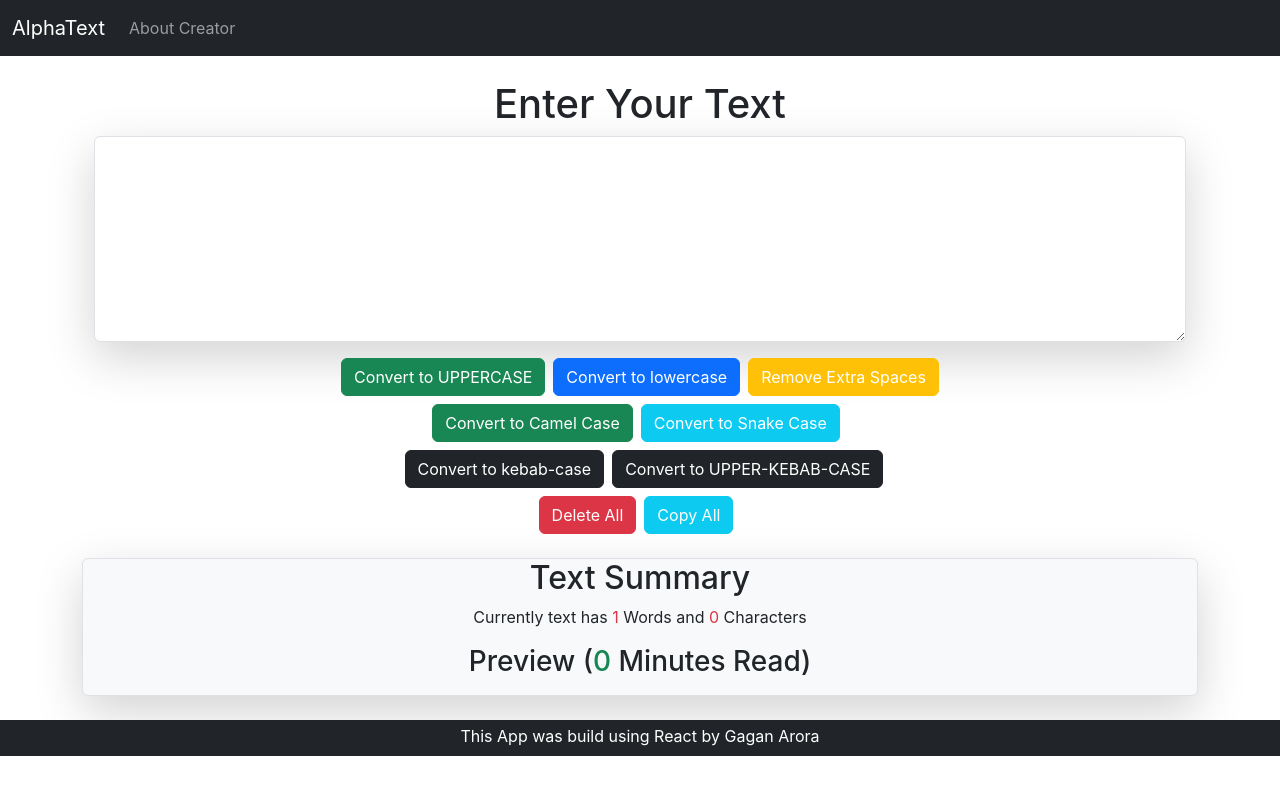
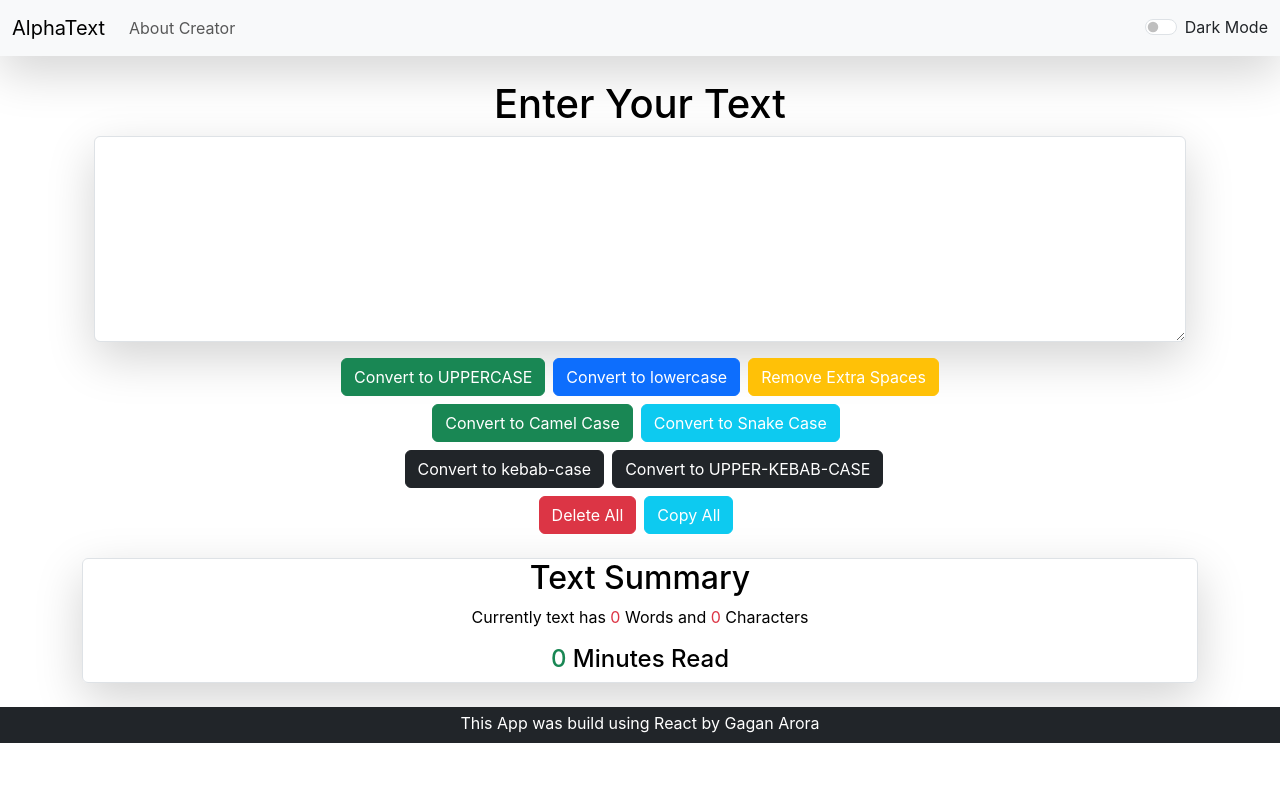
Before and after one commit to gagan257/AlphaText, a React (Create React App) app: page / in a window 1280 px wide. Shown: the top 794 px of the page. Built offline with nearby package versions, Linux system fonts and the light colour scheme.

Commit message:
UI: 3D Dark Mode

```diff
--- a/src/App.js
+++ b/src/App.js
@@ -1,4 +1,4 @@
-import React from "react";
+import React, { useState } from "react";
 import "./App.css";
 import Navbar from "./components/Navbar";
 import TextForm from "./components/TextForm";
@@ -6,11 +6,27 @@ import Footer from "./components/Footer";
 // import About from "./components/About";
 
 function App() {
+  const [mode, setmode] = useState("light");
+
+  const toggleMode = () => {
+    if (mode === "light") {
+      setmode("dark");
+      document.body.style.backgroundColor = "grey";
+    } else {
+      setmode("light");
+      document.body.style.backgroundColor = "white";
+    }
+  };
   return (
     <div>
-      <Navbar title="AlphaText" aboutbtn="About Creator" />
+      <Navbar
+        title="AlphaText"
+        aboutbtn="About Creator"
+        mode={mode}
+        toggleMode={toggleMode}
+      />
       <div className="container my-4">
-        <TextForm heading="Enter Your Text" />
+        <TextForm heading="Enter Your Text" mode={mode} />
       </div>
       <Footer />
     </div>
--- a/src/components/Navbar.js
+++ b/src/components/Navbar.js
@@ -4,7 +4,9 @@ import propTypes from "prop-types"; // impt
 export default function Navbar(props) {
   // rfc
   return (
-    <nav className="navbar navbar-dark navbar-expand-lg bg-dark">
+    <nav
+      className={`navbar navbar-${props.mode} navbar-expand-lg shadow-lg bg-${props.mode}`}
+    >
       <div className="container-fluid">
         <a className="navbar-brand" href="/">
           {props.title}
@@ -28,6 +30,25 @@ export default function Navbar(props) {
               </a>
             </li>
           </ul>
+          <div
+            className={`form-check form-switch text-${
+              props.mode === "light" ? "dark" : "light"
+            }`}
+          >
+            <input
+              onClick={props.toggleMode}
+              className="form-check-input"
+              type="checkbox"
+              role="switch"
+              id="flexSwitchCheckDefault"
+            />
+            <label
+              className="form-check-label"
+              htmlFor="flexSwitchCheckDefault"
+            >
+              Dark Mode
+            </label>
+          </div>
         </div>
       </div>
     </nav>
--- a/src/components/TextForm.js
+++ b/src/components/TextForm.js
@@ -54,7 +54,10 @@ export default function TextForm(props) {
   };
   return (
     <>
-      <div className="container pb-2 rounded">
+      <div
+        className="container pb-2 rounded"
+        style={{ color: props.mode === "dark" ? "white" : "black" }}
+      >
         <h1 className="text-center">{props.heading}</h1>
         <div className="mb-3">
           <textarea
@@ -120,21 +123,24 @@ export default function TextForm(props) {
           </button>
         </div>
       </div>
-      <div className="container border bg-light my-3 text-center rounded shadow-lg">
-        <h2>Text Summary</h2>
-        <p>
+      <div className="container border my-3 text-center rounded shadow-lg">
+        <h2 style={{ color: props.mode === "dark" ? "white" : "black" }}>
+          Text Summary
+        </h2>
+        <p style={{ color: props.mode === "dark" ? "white" : "black" }}>
           Currently text has{" "}
-          <span className="text-danger">{text.split(" ").length}</span> Words
-          and <span className="text-danger">{text.length}</span> Characters
+          <span className="text-danger">
+            {text.length > 0 ? text.split(" ").length : 0}
+          </span>{" "}
+          Words and <span className="text-danger">{text.length}</span>{" "}
+          Characters
         </p>
-        <h3>
-          Preview (
+        <h4 style={{ color: props.mode === "dark" ? "white" : "black" }}>
           <span className="text-success">
             {Math.round(0.08 * text.split(" ").length)}
           </span>{" "}
-          Minutes Read)
-        </h3>
-        <p>{text}</p>
+          Minutes Read
+        </h4>
       </div>
     </>
   );
```
